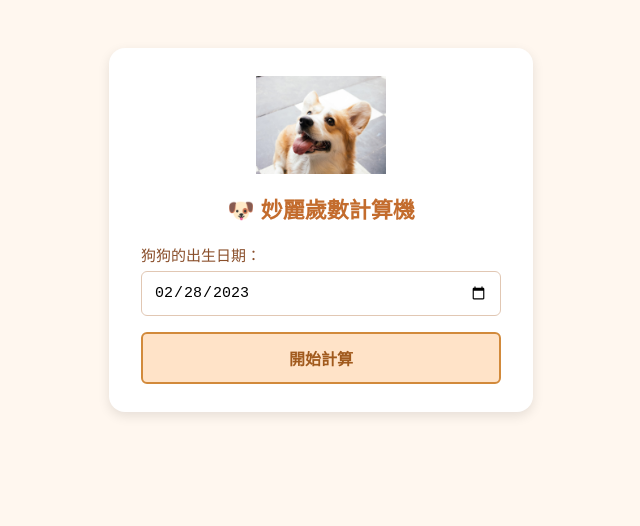
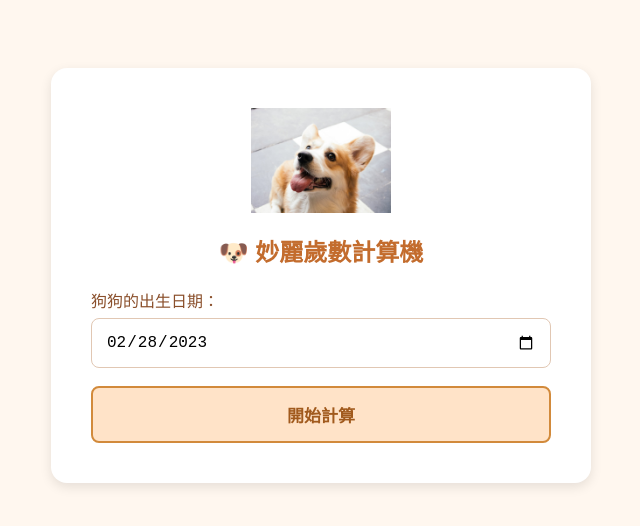
Before and after one commit to daphne-77/vibecoding-camp-daily-12, a plain HTML site: page index.html in a window 1280 px wide. Shown: the whole page, without its empty margins (319-959 px from the left). Drawn offline with Linux system fonts and the light colour scheme.

Commit message:
feat: 優化 RWD 顯示

```diff
--- a/index.html
+++ b/index.html
@@ -3,6 +3,7 @@
 
 <head>
     <meta charset="UTF-8">
+    <meta name="viewport" content="width=device-width, initial-scale=1.0">
     <title>🐶 妙麗歲數計算機</title>
     <link rel="icon" type="image/png" href="img/icon.png">
     <link rel="apple-touch-icon" href="img/icon.png">
@@ -11,7 +12,7 @@
         body {
             font-family: "Noto Sans TC", sans-serif;
             background: #fff7ef;
-            padding: 40px;
+            padding: 24px;
             display: flex;
             justify-content: center;
         }
@@ -20,26 +21,26 @@
             background: white;
             padding: 28px 32px;
             border-radius: 16px;
-            width: 360px;
-            max-width: 95%;
+            width: 100%;
+            max-width: 420px;
             box-shadow: rgba(0, 0, 0, 0.1) 0 4px 12px;
             text-align: center;
         }
 
         .corgi-icon {
-            width: 130px;
+            width: 140px;
             margin: 0 auto 16px;
             display: block;
         }
 
         h2 {
             margin-bottom: 20px;
-            font-size: 22px;
+            font-size: 24px;
             color: #c36c2d;
         }
 
         label {
-            font-size: 15px;
+            font-size: 16px;
             display: block;
             margin-bottom: 6px;
             color: #8a4f2b;
@@ -48,24 +49,22 @@
 
         input {
             width: 100%;
-            padding: 12px;
-            /* 與按鈕一致 */
+            padding: 14px;
             border: 1px solid #e1c7b3;
-            border-radius: 6px;
-            margin-bottom: 16px;
-            /* 與按鈕距離一致 */
-            font-size: 15px;
+            border-radius: 8px;
+            margin-bottom: 18px;
+            font-size: 16px;
             box-sizing: border-box;
         }
 
         button {
             width: 100%;
-            padding: 12px;
-            font-size: 16px;
+            padding: 14px;
+            font-size: 17px;
             background: #ffe3c8;
             border: 2px solid #d28a3b;
             color: #a15a1d;
-            border-radius: 6px;
+            border-radius: 8px;
             cursor: pointer;
             transition: 0.2s;
             font-weight: bold;
@@ -81,9 +80,9 @@
             margin-top: 20px;
             background: #fff3e6;
             border-left: 4px solid #d28a3b;
-            padding: 14px 18px;
-            border-radius: 6px;
-            font-size: 15px;
+            padding: 16px;
+            border-radius: 8px;
+            font-size: 16px;
             line-height: 1.6;
             display: none;
             color: #6b3b18;
@@ -92,8 +91,32 @@
 
         .highlight {
             font-weight: bold;
-            font-size: 18px;
+            font-size: 19px;
             color: #c36c2d;
+        }
+
+        /* Small phones */
+        @media (max-width: 380px) {
+            .card {
+                padding: 20px;
+            }
+            h2 {
+                font-size: 20px;
+            }
+            .corgi-icon {
+                width: 120px;
+            }
+        }
+
+        /* Larger tablets */
+        @media (min-width: 768px) {
+            body {
+                padding-top: 60px;
+            }
+            .card {
+                padding: 40px;
+                max-width: 460px;
+            }
         }
     </style>
 </head>
@@ -101,7 +124,6 @@
 <body>
     <div class="card">
 
-        <!-- 使用 Unsplash API 自動取得柯基圖片，符合規則 -->
         <img class="corgi-icon" src="img/corgi-pic.jpg" alt="可愛柯基" />
 
         <h2>🐶 妙麗歲數計算機</h2>
@@ -115,23 +137,15 @@
     </div>
 
     <script>
-        // 頁面載入時 → 判斷是否已有 localStorage
         window.onload = function () {
             const savedBirth = localStorage.getItem("dogBirth");
-
-            if (savedBirth) {
-                document.getElementById("birth").value = savedBirth;
-            } else {
-                // 首次使用 → 填入預設生日
-                document.getElementById("birth").value = "2023-02-28";
-            }
+            document.getElementById("birth").value = savedBirth || "2023-02-28";
         };
 
         function calculateAge() {
             const birthDate = document.getElementById("birth").value;
             if (!birthDate) return;
 
-            // 儲存到 localStorage
             localStorage.setItem("dogBirth", birthDate);
 
             const birth = new Date(birthDate);
@@ -145,10 +159,7 @@
 
             const resultBox = document.getElementById("result");
             resultBox.style.display = "block";
-            resultBox.innerHTML = `
-        妙麗現在大約 <span class="highlight">${dogAge}</span> 歲狗狗年齡，<br>
-        換算成人類年齡大約是 <span class="highlight">${humanAge}</span> 歲。
-      `;
+            resultBox.innerHTML = `妙麗現在大約 <span class="highlight">${dogAge}</span> 歲狗狗年齡，<br>換算成人類年齡大約是 <span class="highlight">${humanAge}</span> 歲。`;
         }
     </script>
 </body>
```
